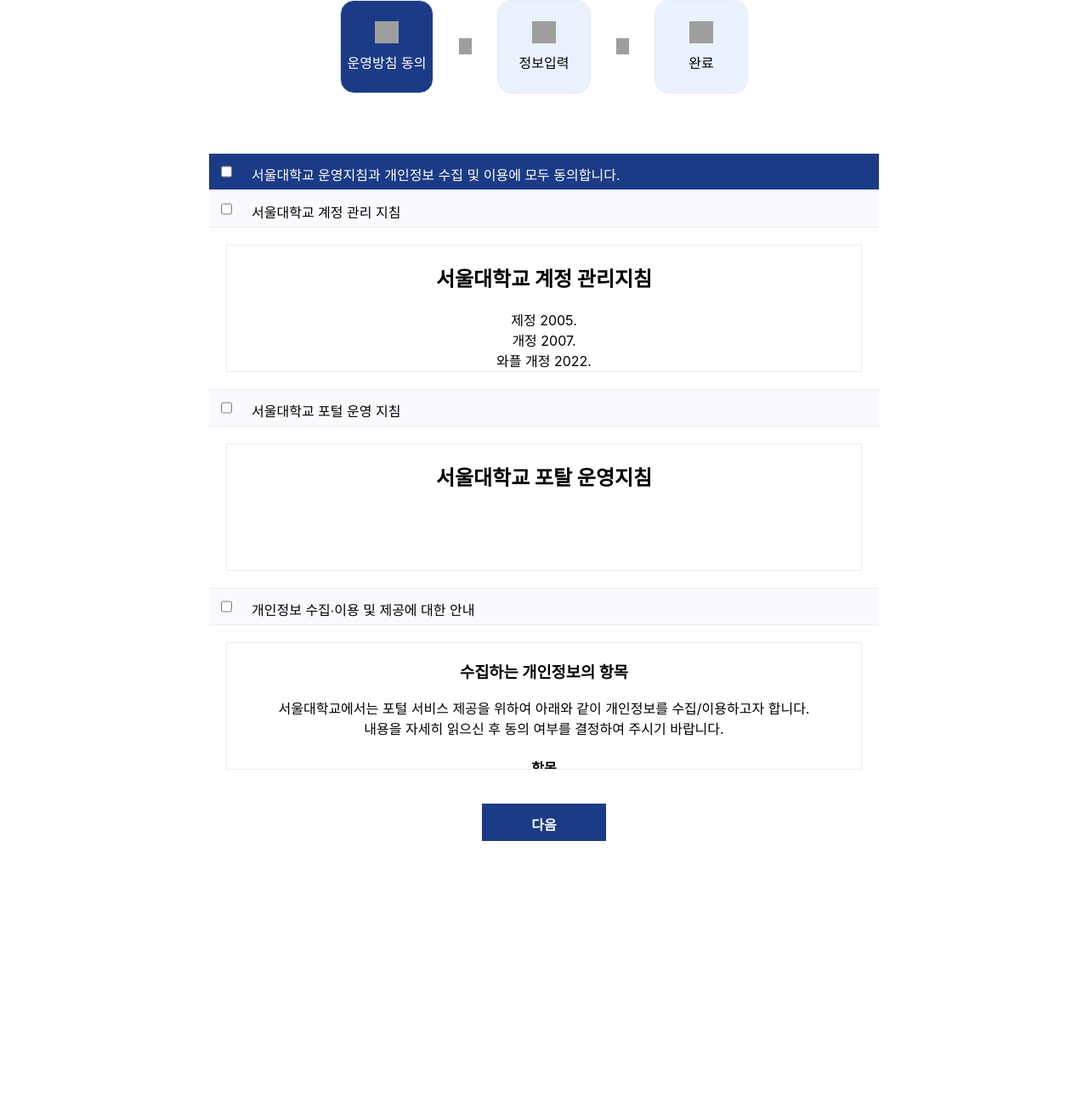
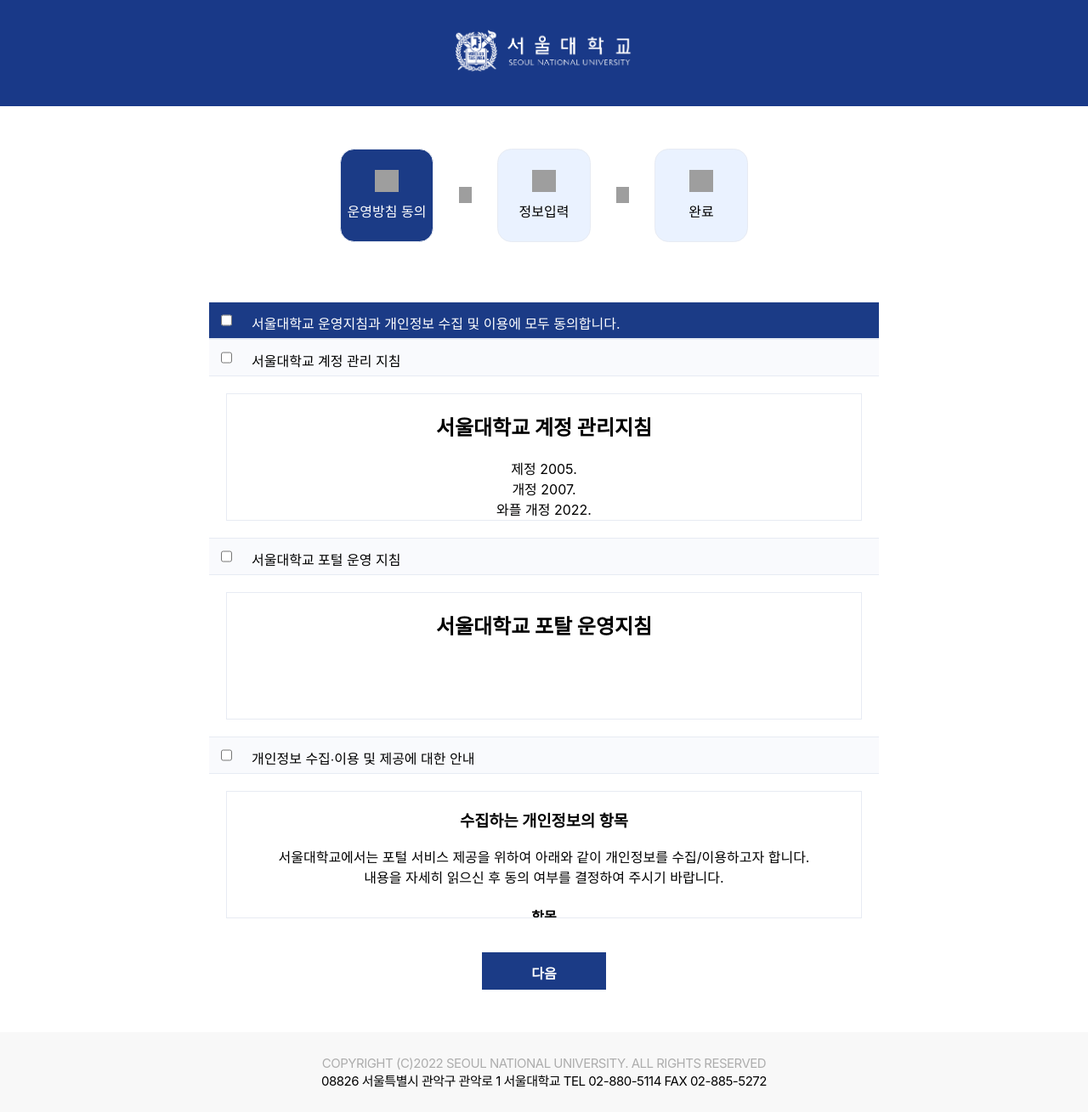
Before and after one commit to wafflestudio20-5/team10-web, a React (Create React App) app in the folder toyproject/: page /login/new in a window 1280 px wide. Shown: the whole page at 85% size. Before the commit the page ends 990 px from the top, so only its background shows below. Built offline with nearby package versions, Linux system fonts and the light colour scheme; grey boxes are pictures that could not be loaded.

Commit message:
feat / 회원가입 페이지에 header, footer 추가

```diff
--- a/toyproject/src/components/SignUp.module.scss
+++ b/toyproject/src/components/SignUp.module.scss
@@ -12,6 +12,16 @@
         text-align: left;
         padding: 20px;
         box-sizing: border-box;
+    }
+    .header {
+        padding: 35px 0;
+        text-align: center;
+        background: #193988;
+        position: relative;
+        img {
+            width: 211px;
+            height: 51px;
+        }
     }
 }
 
@@ -49,7 +59,7 @@
 }
 
 .progress {
-    margin: auto;
+    margin: 50px auto;
     padding: 0;
     display: flex;
     .step {
@@ -59,7 +69,7 @@
         border: 1px solid #E7EBF3;
         border-radius: 15%;
         padding: 24px 0 24px 0;
-        margin: auto 30px 70px 30px;
+        margin: auto 30px 20px 30px;
         background-color: #EAF2FF;
         display: flex;
         flex-direction: column;
@@ -93,11 +103,10 @@
     }
 }
 
-
 .next {
     width: 146px;
     height: 44px;
-    margin: 20px auto auto auto;
+    margin: 20px auto 50px auto;
     background-color: #1B3B86;
     border: none;
     color: white;
@@ -193,7 +202,7 @@
     width: 746px;
     box-sizing: border-box;
     margin: auto auto 100px auto;
-    padding: 40px;
+    padding: 70px;
     background-color: #F9FAFD;
     border-top: 1px solid #CDD7EC;
     border-bottom: 1px solid #CDD7EC;
--- a/toyproject/src/components/SignUpPage.tsx
+++ b/toyproject/src/components/SignUpPage.tsx
@@ -2,7 +2,9 @@
 import ReactMarkdown from "react-markdown";
 import {ToastContainer, toast} from "react-toastify";
 import styles from "./SignUp.module.scss";
+import headerStyles from './LoginHeader.module.scss'
 import {Term1, Term2, Term3} from "./TermsOfService.js";
+import loginHeader from "../resources/loginHeader.png";
 
 
 /** 이용 약관 */
@@ -131,6 +133,9 @@
 
     return (
         <div className={styles.signup}>
+            <header className={styles.header}><a href='https://my.snu.ac.kr'>
+                <img src={loginHeader} alt='Login Header' title='Login Header'/>
+            </a></header>
             <ProgressElement currentStage={currentStage}/>
             {
                 currentStage === 0 ?
@@ -140,16 +145,22 @@
                             <h2>개인정보 입력</h2>
                             <div className={styles.notice}>※ 인적정보가 등록된 구성원만 계정 신청을 할 수 있습니다.</div>
                             <ul className={styles.user_wrapper}>
-                                <li className={styles.usertype} onClick={() => setUserInfo({...userInfo, type: "student"})}>
-                                    <div className={styles.radio}><div className={userInfo.type === "student" ? styles.on : styles.inner}></div></div>
+                                <li className={styles.usertype}
+                                    onClick={() => setUserInfo({...userInfo, type: "student"})}>
+                                    <div className={styles.radio}>
+                                        <div className={userInfo.type === "student" ? styles.on : styles.inner}></div>
+                                    </div>
                                     <img src={userInfo.type === "student"
                                         ? "https://nsso.snu.ac.kr/sso/resources/snu/usr/images/student_on.svg"
                                         : "https://nsso.snu.ac.kr/sso/resources/snu/usr/images/student.svg"}
                                          alt="student" className={styles.image}/>
                                     <h4>학생 ∙ 졸업생</h4>
                                 </li>
-                                <li className={styles.usertype} onClick={() => setUserInfo({...userInfo, type: "professor"})}>
-                                    <div className={styles.radio}><div className={userInfo.type === "professor" ? styles.on : styles.inner}></div></div>
+                                <li className={styles.usertype}
+                                    onClick={() => setUserInfo({...userInfo, type: "professor"})}>
+                                    <div className={styles.radio}>
+                                        <div className={userInfo.type === "professor" ? styles.on : styles.inner}></div>
+                                    </div>
                                     <img src={userInfo.type === "professor"
                                         ? "https://nsso.snu.ac.kr/sso/resources/snu/usr/images/teacher_on.svg"
                                         : "https://nsso.snu.ac.kr/sso/resources/snu/usr/images/teacher.svg"}
@@ -185,18 +196,19 @@
                                         }/>
                                         {
                                             pwChecking ?
-                                            <img className="password-alert" src={
-                                                pwRepeat === userInfo.password
-                                                    ? "https://cdn-icons-png.flaticon.com/512/5610/5610944.png"
-                                                    : "https://cdn-icons-png.flaticon.com/512/1828/1828843.png"
-                                            } alt="비밀번호 확인"/> : null
+                                                <img className={styles.alert} src={
+                                                    pwRepeat === userInfo.password
+                                                        ? "https://cdn-icons-png.flaticon.com/512/5610/5610944.png"
+                                                        : "https://cdn-icons-png.flaticon.com/512/1828/1828843.png"
+                                                } alt="비밀번호 확인"/> : null
                                         }
                                     </div>
                                 </div>
                             </div>
                             <button className={styles.next} onClick={
-                                () => setCurrentStage(currentStage+1)
-                            }>다음</button>
+                                () => setCurrentStage(currentStage + 1)
+                            }>다음
+                            </button>
                         </div>
                         :
                         <div className={styles.signup}>
@@ -204,6 +216,15 @@
                             <button className={styles.next}>돌아가기</button>
                         </div>
             }
+            <footer className={headerStyles.footer}>
+                <address>
+                    <p className={headerStyles.copyright}>
+                        COPYRIGHT (C)2022 SEOUL NATIONAL UNIVERSITY. ALL RIGHTS RESERVED
+                    </p>
+                    08826 서울특별시 관악구 관악로 1 서울대학교 TEL 02-880-5114 FAX
+                    02-885-5272
+                </address>
+            </footer>
             <ToastContainer/>
         </div>
     );
```
